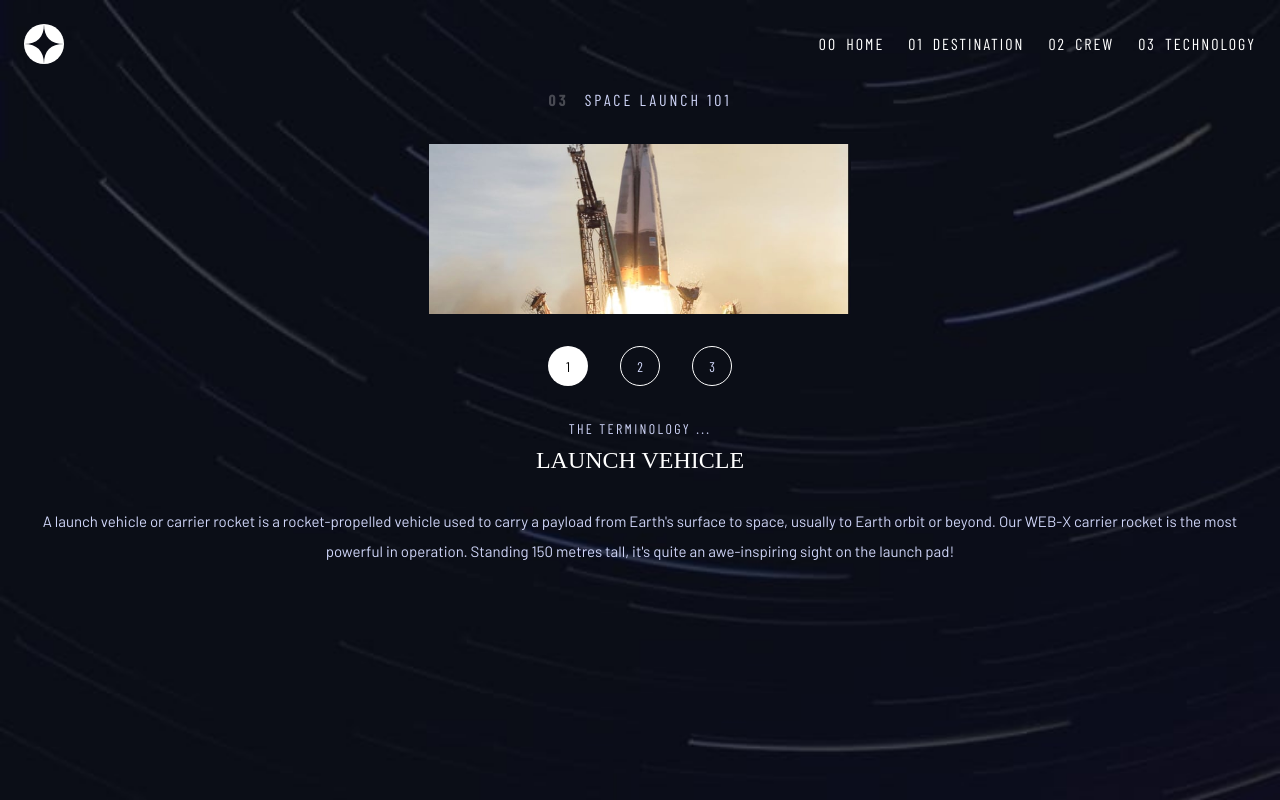
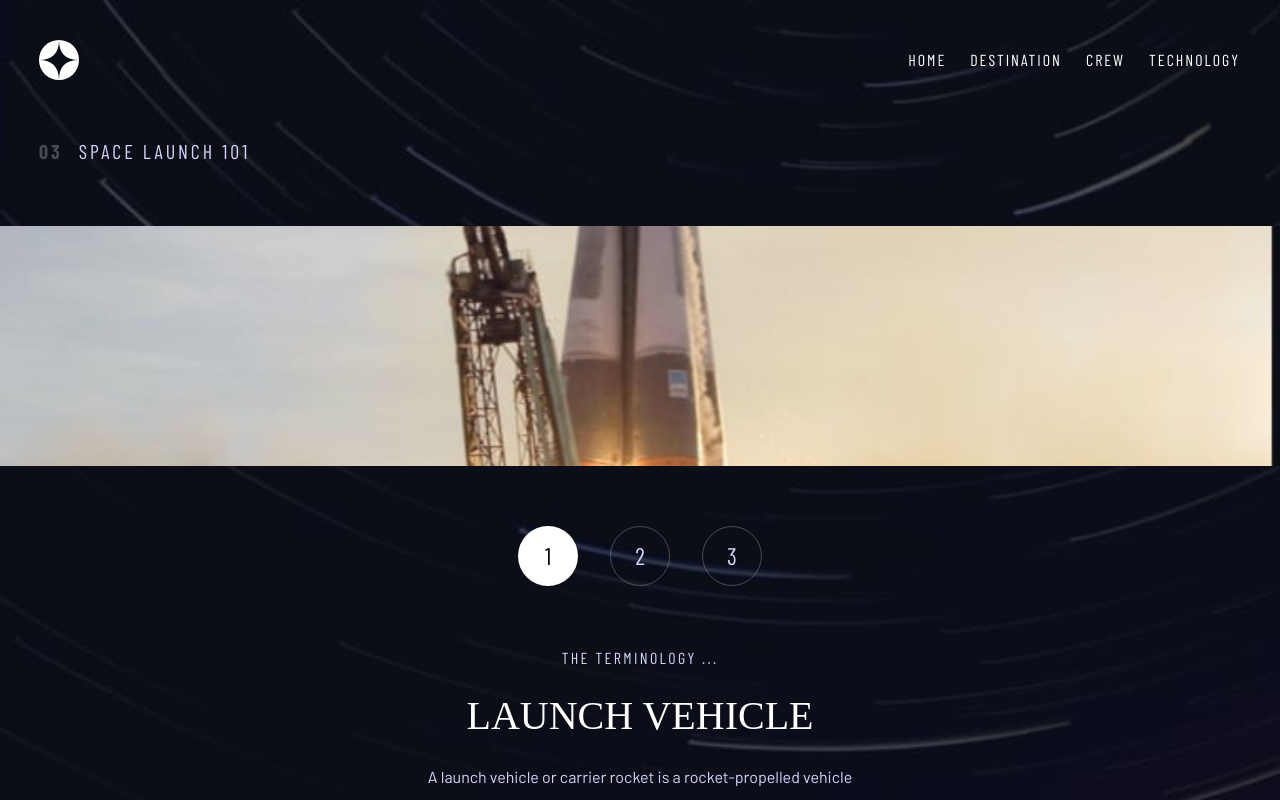
Before and after one commit to lawrence-yoon/space-tourism, a Next.js app: page /technology in a window 1280 px wide. Built offline with nearby package versions, Linux system fonts and the light colour scheme; a web font is replaced by a local one.

Commit message:
add medium view styling

```diff
--- a/src/components/features/MainHeader/index.jsx
+++ b/src/components/features/MainHeader/index.jsx
@@ -76,22 +76,22 @@ function MainHeader() {
         <ul className={classes.linksList}>
           <li>
             <Link className={classes.link} href="/">
-              00 HOME
+              <span className={classes.linkIndex}>00</span> HOME
             </Link>
           </li>
           <li>
             <Link className={classes.link} href="/destination">
-              01 DESTINATION
+              <span className={classes.linkIndex}>01</span> DESTINATION
             </Link>
           </li>
           <li>
             <Link className={classes.link} href="/crew">
-              02 CREW
+              <span className={classes.linkIndex}>02</span> CREW
             </Link>
           </li>
           <li>
             <Link className={classes.link} href="/technology">
-              03 TECHNOLOGY
+              <span className={classes.linkIndex}>03</span> TECHNOLOGY
             </Link>
           </li>
         </ul>
--- a/src/components/features/MainHeader/styles.module.css
+++ b/src/components/features/MainHeader/styles.module.css
@@ -68,7 +68,11 @@
   padding: 0;
 }
 
-@media (min-width: 768px) {
+@media (768px <= width <= 1439px) {
+  .header {
+    padding: 0 0 0 39px;
+  }
+
   .navigationMobile {
     display: none;
   }
@@ -78,12 +82,19 @@
   .linksList {
     flex-direction: row;
     align-items: center;
-    padding-top: 0;
-    padding-inline-start: 0;
+    padding: 3rem 2.5rem 3rem 2.5rem;
+  }
+  .linkIndex {
+    display: none;
   }
   .menu {
     display: none;
   }
+  .link {
+  }
+}
+
+@media (1440px <= width) {
 }
 
 /* need active link state. padding and border bottom for underline */
--- a/src/pages/crew/styles.module.css
+++ b/src/pages/crew/styles.module.css
@@ -7,6 +7,17 @@
   text-align: center;
   padding: 5.5rem 1.5rem 3rem;
   height: 100vh;
+  overflow: auto;
+}
+
+.blur {
+  position: absolute;
+  backdrop-filter: blur(1rem);
+  width: 100vw;
+  height: 100%;
+  top: 0;
+  left: 0;
+  padding: 7.5rem 2.375rem 3rem;
   overflow: auto;
 }
 
@@ -39,7 +50,8 @@
 
 .imageContainer {
   position: relative;
-  height: 222px;
+  overflow: hidden;
+  height: 31vh;
 }
 
 .title {
@@ -90,8 +102,9 @@
   width: 100%;
   height: 1px;
   padding: 0;
-  margin: 0;
-  color: #979797;
+  margin: -2rem 0 0 0;
+  border: none;
+  background-color: #979797;
   opacity: 50%;
 }
 
@@ -103,6 +116,55 @@
 @media (768px <= width <= 1439px) {
   .content {
     background-image: url("/assets/crew/background-crew-tablet.jpg");
+    padding-top: 8.5rem;
+    padding-bottom: 0;
+  }
+  .blur {
+    padding-bottom: 0;
+  }
+  .textContainer {
+    gap: 3.75rem;
+  }
+  .intro {
+    font-size: 20px;
+    text-align: left;
+  }
+  .imageContainer {
+    order: 3;
+    height: 52vh;
+  }
+  .navbarDestination {
+    order: 2;
+  }
+  .btnNav {
+    width: 60px;
+    height: 60px;
+    font-size: 24px;
+  }
+  .btnNavActive {
+    width: 60px;
+    height: 60px;
+    font-size: 24px;
+  }
+  .infoContainer {
+    order: 1;
+    width: 520px;
+    margin: auto;
+    gap: 1.375rem;
+    order: 0;
+  }
+  .text {
+    font-size: 16px;
+  }
+  .title {
+    font-size: 40px;
+  }
+  .text2 {
+    font-size: 16px;
+    padding: 0;
+  }
+  .hRule {
+    display: none;
   }
 }
 
--- a/src/pages/destination/index.jsx
+++ b/src/pages/destination/index.jsx
@@ -18,7 +18,7 @@ function Destination() {
   return (
     <>
       <Head>
-        <title>Space Tourism</title>
+        <title>Destination - Space Tourism</title>
         <meta name="description" content="Explore Space - Destination" />
         <meta name="viewport" content="width=device-width, initial-scale=1" />
         <link rel="icon" href="/favicon.ico" />
@@ -31,7 +31,7 @@ function Destination() {
           <Image
             className={classes.imageContainer}
             src={data.destinations[destinationIndex].images.png.substring(1)}
-            alt="logo"
+            alt={data.destinations[destinationIndex].name}
             width={170}
             height={170}
           />
--- a/src/pages/technology/index.jsx
+++ b/src/pages/technology/index.jsx
@@ -18,7 +18,7 @@ function Technology() {
   return (
     <>
       <Head>
-        <title>Create Next App</title>
+        <title>Technology - Space Tourism</title>
         <meta name="description" content="Generated by create next app" />
         <meta name="viewport" content="width=device-width, initial-scale=1" />
         <link rel="icon" href="/favicon.ico" />
@@ -34,8 +34,9 @@ function Technology() {
               src={data.technology[technologyIndex].images.landscape.substring(
                 1
               )}
-              alt="logo"
+              alt={data.technology[technologyIndex].name}
               fill
+              sizes="100vw"
             />
           </div>
           <div className={classes.navbar}>
@@ -58,10 +59,10 @@ function Technology() {
             <h1 className={classes.title}>
               {data.technology[technologyIndex].name.toUpperCase()}
             </h1>
+            <p className={classes.text2}>
+              {data.technology[technologyIndex].description}
+            </p>
           </div>
-          <p className={classes.text2}>
-            {data.technology[technologyIndex].description}
-          </p>
         </article>
       </main>
     </>
--- a/src/pages/technology/styles.module.css
+++ b/src/pages/technology/styles.module.css
@@ -34,12 +34,14 @@
 }
 
 .image {
-  object-fit: contain;
+  object-fit: cover;
 }
 
 .imageContainer {
+  display: flex;
   position: relative;
-  height: 170px;
+  overflow: hidden;
+  height: 24vh;
 }
 
 .title {
@@ -84,7 +86,7 @@
   font-size: 14px;
   font-weight: normal;
   background-color: transparent;
-  border: 1px solid white;
+  border: 1px solid rgba(255, 255, 255, 0.25);
   border-radius: 100%;
   color: #d0d6f9;
   display: inline-block;
@@ -134,6 +136,44 @@
 @media (768px <= width <= 1439px) {
   .content {
     background-image: url("/assets/technology/background-technology-tablet.jpg");
+    padding-top: 8.5rem;
+    padding-bottom: 0;
+  }
+  .textContainer {
+    gap: 3.75rem;
+  }
+  .intro {
+    font-size: 20px;
+    text-align: left;
+    margin-left: 39px;
+  }
+  .imageContainer {
+    height: 30vh;
+  }
+  .btnNav {
+    width: 60px;
+    height: 60px;
+    font-size: 24px;
+  }
+  .btnNavActive {
+    width: 60px;
+    height: 60px;
+    font-size: 24px;
+  }
+  .infoContainer {
+    width: 458px;
+    margin: auto;
+    gap: 1.375rem;
+  }
+  .text {
+    font-size: 16px;
+  }
+  .title {
+    font-size: 40px;
+  }
+  .text2 {
+    font-size: 16px;
+    padding: 0;
   }
 }
 
```
Also changed, not shown: src/pages/crew/index.jsx (+6 -6 lines).
